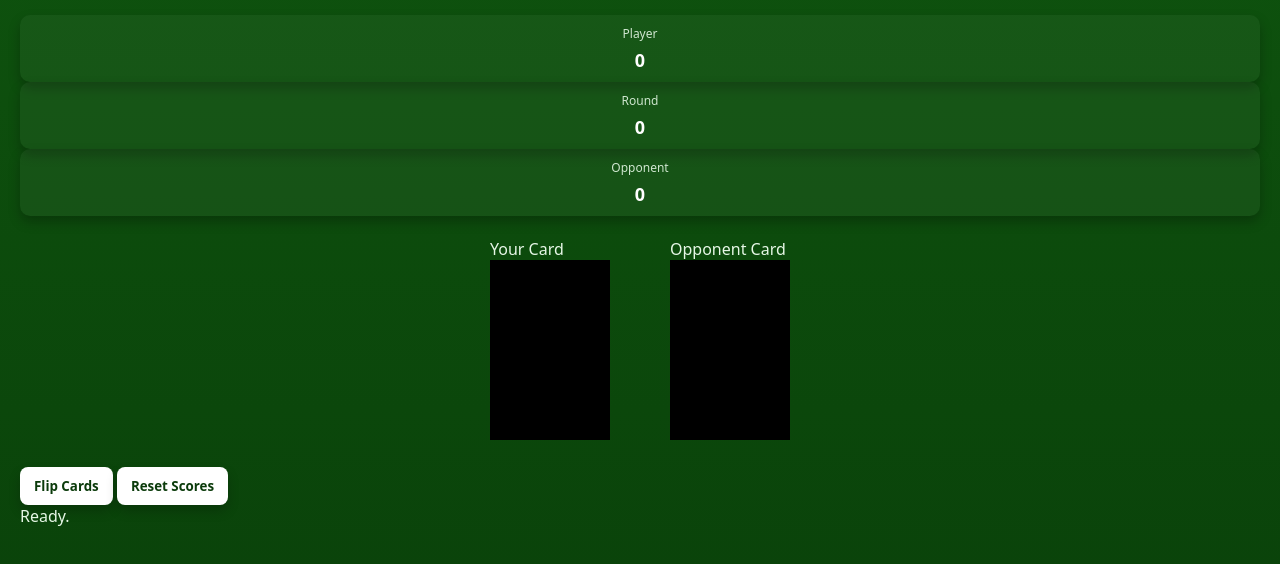
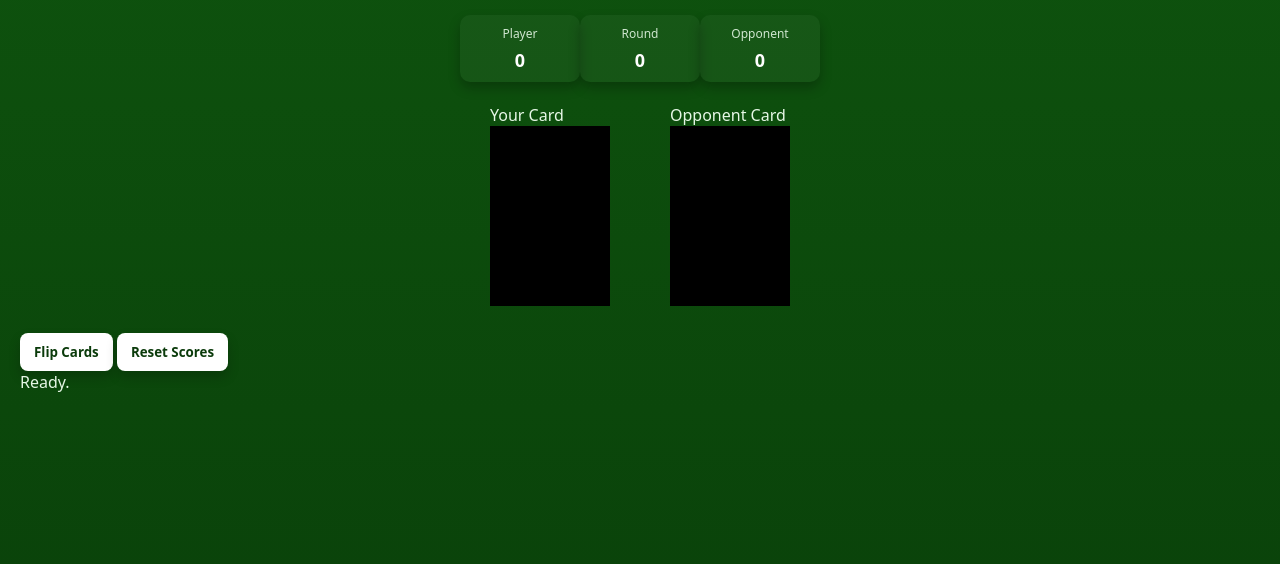
Before and after one commit to ximo-tu/war-cards, a plain HTML site: page index.html in a window 1280 px wide. Shown: the part 66-630 px from the top of the page. Drawn offline with Linux system fonts and the light colour scheme.

Commit message:
try to fix status row

```diff
--- a/index.html
+++ b/index.html
@@ -37,6 +37,13 @@
             margin:0;
             font-size:2em;
             letter-spacing:0.6px;
+        }
+
+        .status-row{
+            display:flex;
+            align-items:center;
+            justify-content:center;
+            margin-bottom:18px;
         }
 
         .pill{
```
